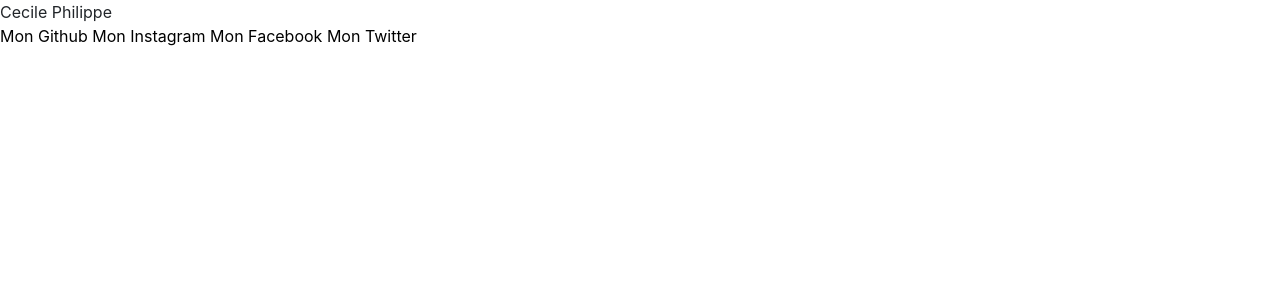
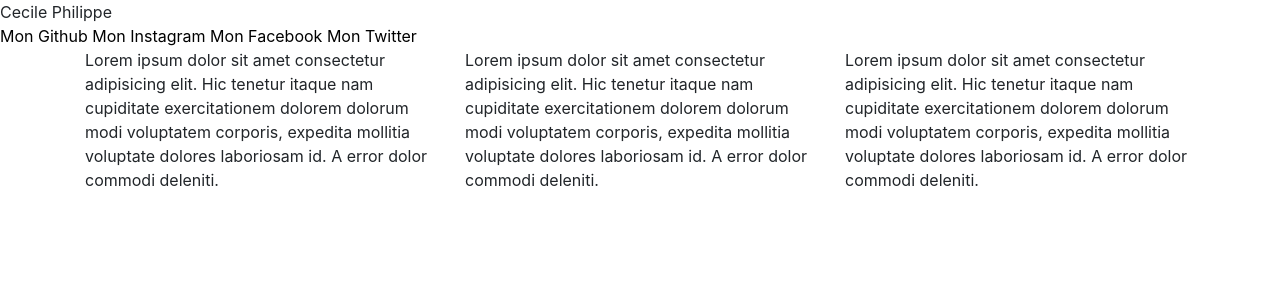
Before and after one commit to Cphil31/temptest, a Symfony app: template templates/default/index.html.twig in a window 1280 px wide. Shown: the top 300 px of the page. Run offline with Twig, Linux system fonts and the light colour scheme; the template is opened without the code that fills it, so the values that code supplies are empty; some libraries are stand-ins or nearby versions.

Commit message:
mise en page

```diff
--- a/templates/default/index.html.twig
+++ b/templates/default/index.html.twig
@@ -11,5 +11,20 @@
                     <a href="" style="color:black;">Mon Facebook</a>
                     <a href="" style="color:black;">Mon Twitter</a>
             </div>
+            <div class="container text1">
+                    <div class="row">
+
+                      <div class="col-md-4">
+                          Lorem ipsum dolor sit amet consectetur adipisicing elit. Hic tenetur itaque nam cupiditate exercitationem dolorem dolorum modi voluptatem corporis, expedita mollitia voluptate dolores laboriosam id. A error dolor commodi deleniti.
+                        </div>
+                        <div class="col-md-4">
+                            Lorem ipsum dolor sit amet consectetur adipisicing elit. Hic tenetur itaque nam cupiditate exercitationem dolorem dolorum modi voluptatem corporis, expedita mollitia voluptate dolores laboriosam id. A error dolor commodi deleniti.
+                        </div>
+                        <div class="col-md-4">
+                            Lorem ipsum dolor sit amet consectetur adipisicing elit. Hic tenetur itaque nam cupiditate exercitationem dolorem dolorum modi voluptatem corporis, expedita mollitia voluptate dolores laboriosam id. A error dolor commodi deleniti.
+                        </div>
+
+                    </div>
+                  </div>
 
 {% endblock %}
```
Also changed, not shown: assets/css/app.css (+7 -3 lines).
